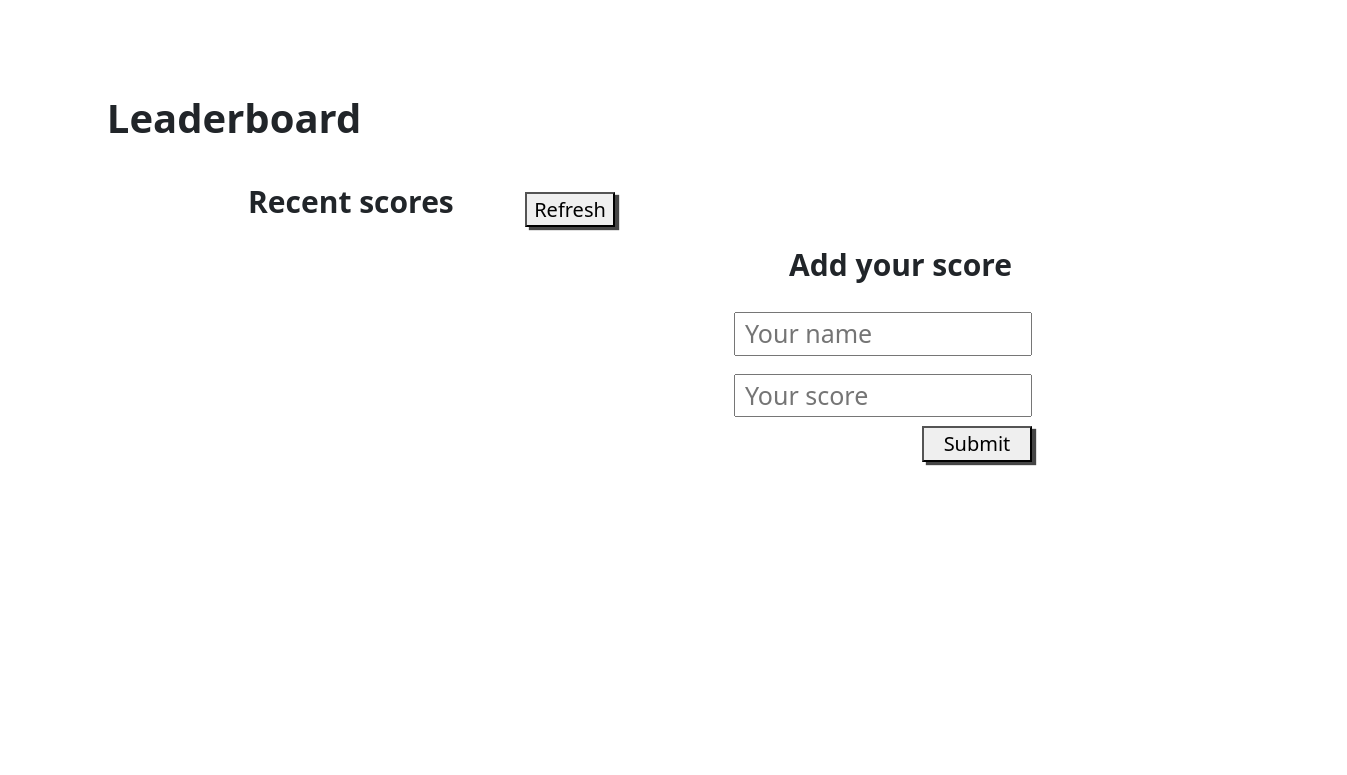
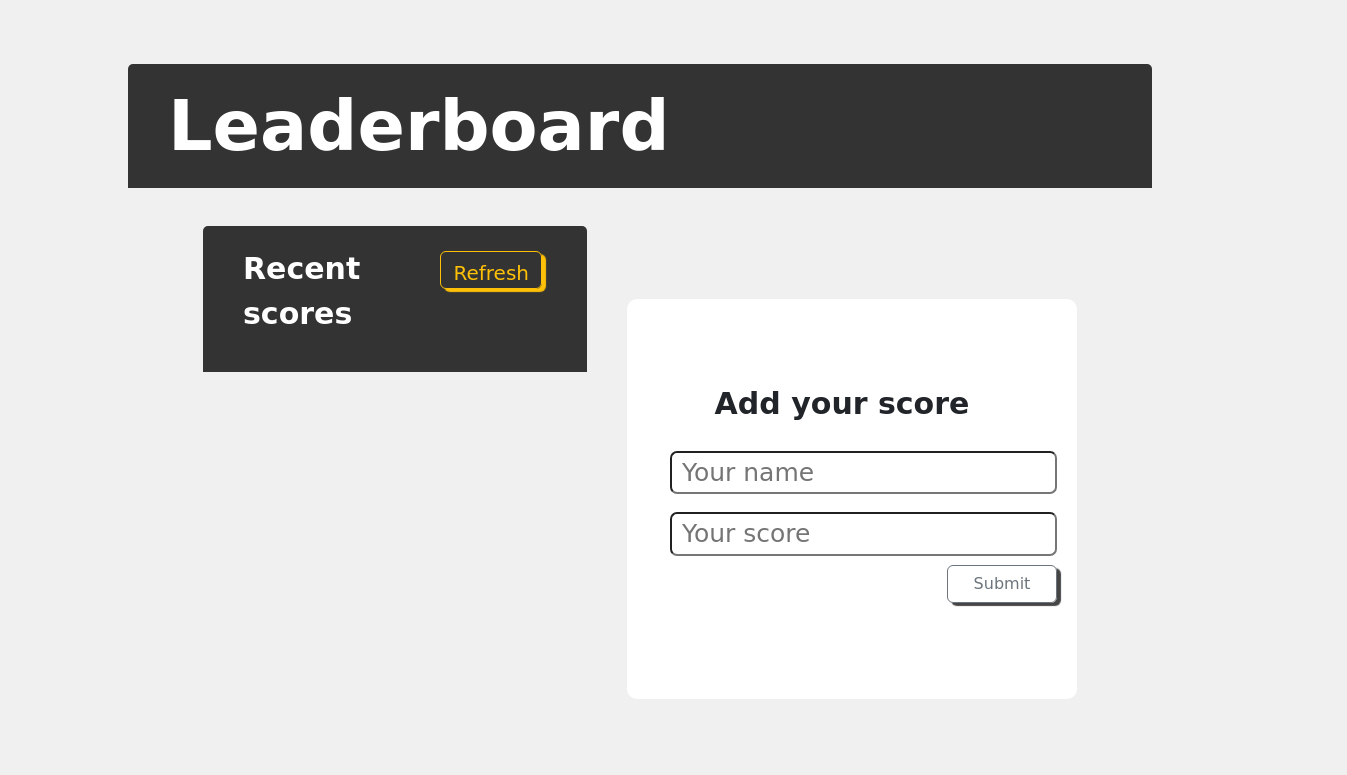
Before and after one commit to danielochuba/Leaderboard-M_R, a website built with webpack: page src/index.html in a window 1280 px wide. Shown: the whole page, 1347 px wide, since content can reach past the window. Built offline with nearby package versions, Linux system fonts and the light colour scheme; no server answers.

Commit message:
Add final touches (css styling)

```diff
--- a/src/index.html
+++ b/src/index.html
@@ -15,9 +15,9 @@
         </nav>
         <main>
           <section class="scores-display">
-            <div class="display-top">
+            <div class="display-top title">
               <p class="recent-scores">Recent scores</p>
-              <button class="refresh-btn">Refresh</button>
+              <button class="refresh-btn btn btn-outline-warning">Refresh</button>
             </div>
 
             <div class="score-box">
@@ -37,7 +37,7 @@
             <input type="text" placeholder=" Your name" id="name-input" required>
             <label for="score"></label>
             <input type="number" placeholder=" Your score" id="score-input" required>
-            <button type="submit" class="submit-btn">Submit</button>
+            <button type="submit" class="submit-btn btn btn-outline-secondary">Submit</button>
           </form>
 
           </section>
--- a/src/modules/displayScore.js
+++ b/src/modules/displayScore.js
@@ -8,7 +8,7 @@ const displayScores = async () => {
     const tr = document.createElement('tr');
     const td = document.createElement('td');
     td.innerHTML = `
-                    <span class="name">${score.user}</span>:
+                    <span class="name">${score.user}</span>  :
                     <span class="score">${score.score}</span>
                 `;
     tr.appendChild(td);
--- a/src/style.css
+++ b/src/style.css
@@ -1,21 +1,28 @@
 * {
   box-sizing: border-box;
+  font-family: 'Comic Neue', cursive;
+}
+
+body {
+  background-color: #f0f0f0;
+}
+
+.name {
+  font-weight: 700;
+  font-size: 120%;
 }
 
 .title {
-  position: relative;
-  margin: 0;
-  top: 40%;
-  left: 7%;
   font-weight: 700;
-}
-
-body {
-  padding: 30px 20px;
+  width: 100%;
+  padding: 20px 40px;
+  background-color: #333;
+  color: white;
+  border-radius: 5px 5px 0 0;
+  font-size: 70px;
 }
 
 main {
-  margin-top: 5%;
   width: 100%;
   display: flex;
   flex-direction: column;
@@ -31,9 +38,13 @@ main {
 .refresh-btn {
   height: 30px;
   margin: 5px;
+  box-shadow: 4px 3px 1px #ffc107;
 }
 
-.refresh-btn,
+tr {
+  height: 50px;
+}
+
 .submit-btn {
   box-shadow: 4px 3px 1px #454545;
 }
@@ -53,6 +64,10 @@ main {
   margin-bottom: 15px;
 }
 
+input {
+  border-radius: 7px;
+}
+
 .score-table {
   border: 1px solid #000;
   width: 100%;
@@ -61,7 +76,7 @@ main {
 }
 
 .score-box {
-  height: 300px;
+  height: 400px;
   overflow-y: scroll;
 }
 
@@ -85,35 +100,36 @@ tr:nth-child(odd) {
 
   .scores-display,
   .scores-input {
-    width: 20%;
+    width: 47%;
   }
 
   .scores-input {
+    background: #fff;
     display: flex;
     flex-direction: column;
     align-items: flex-end;
+    border-radius: 4px;
+    height: 400px;
+    justify-content: center;
   }
 
   .display-top {
+    width: 100%;
     display: flex;
-    align-items: center;
     justify-content: space-between;
+    column-gap: 20px;
   }
 
   .refresh-btn {
-    width: 90px;
     height: 30px;
     margin: 5px;
+    font-size: initial;
   }
 
   .add-score,
   .recent-scores {
-    font-size: 30px;
+    font-size: 24px;
     font-weight: 700;
-  }
-
-  .add-score {
-    margin-right: 20px;
   }
 
   .score-table {
@@ -134,7 +150,7 @@ tr:nth-child(odd) {
   }
 
   .form-input > input {
-    width: 80%;
+    width: 90%;
   }
 
   .submit-btn {
@@ -142,23 +158,15 @@ tr:nth-child(odd) {
   }
 }
 
-@media screen and (min-width: 768px) {
+@media screen and (min-width: 1075px) {
   .scores-display,
   .scores-input {
     width: 35%;
   }
 
-  .add-score,
-  .recent-scores {
-    font-size: 25px;
-    font-weight: 700;
-  }
-}
-
-@media screen and (min-width: 1075px) {
-  .scores-display,
-  .scores-input {
-    width: 35%;
+  nav {
+    width: 80%;
+    margin: auto;
   }
 
   .add-score,
@@ -196,12 +204,6 @@ tr:nth-child(odd) {
     font-weight: 700;
   }
 
-  .refresh-btn,
-  .submit-btn {
-    box-shadow: 4px 3px 1px #454545;
-    font-size: 20px;
-  }
-
   .refresh-btn {
     font-size: 20px;
     padding-bottom: 30px;
@@ -216,10 +218,21 @@ tr:nth-child(odd) {
     font-size: 25px;
   }
 
+  .scores-input {
+    background: #fff;
+    display: flex;
+    flex-direction: column;
+    border-radius: 10px;
+    height: 400px;
+    align-items: center;
+    width: 450px;
+    padding-right: 20px;
+  }
+
   .score-table {
     border: 1px solid #000;
     width: 100%;
-    height: 200px;
+    height: 300px;
     font-size: 25px;
   }
 }
```
Also changed, not shown: dist/main.js.
